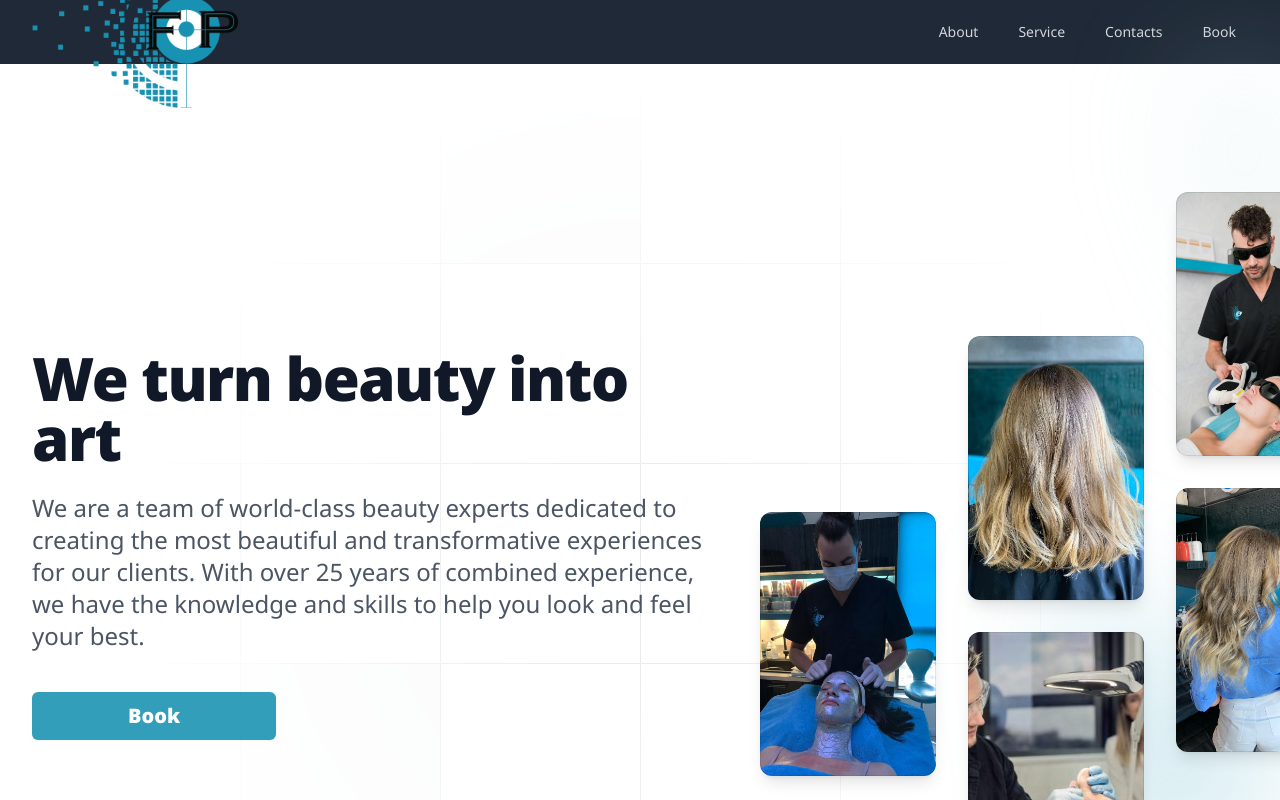
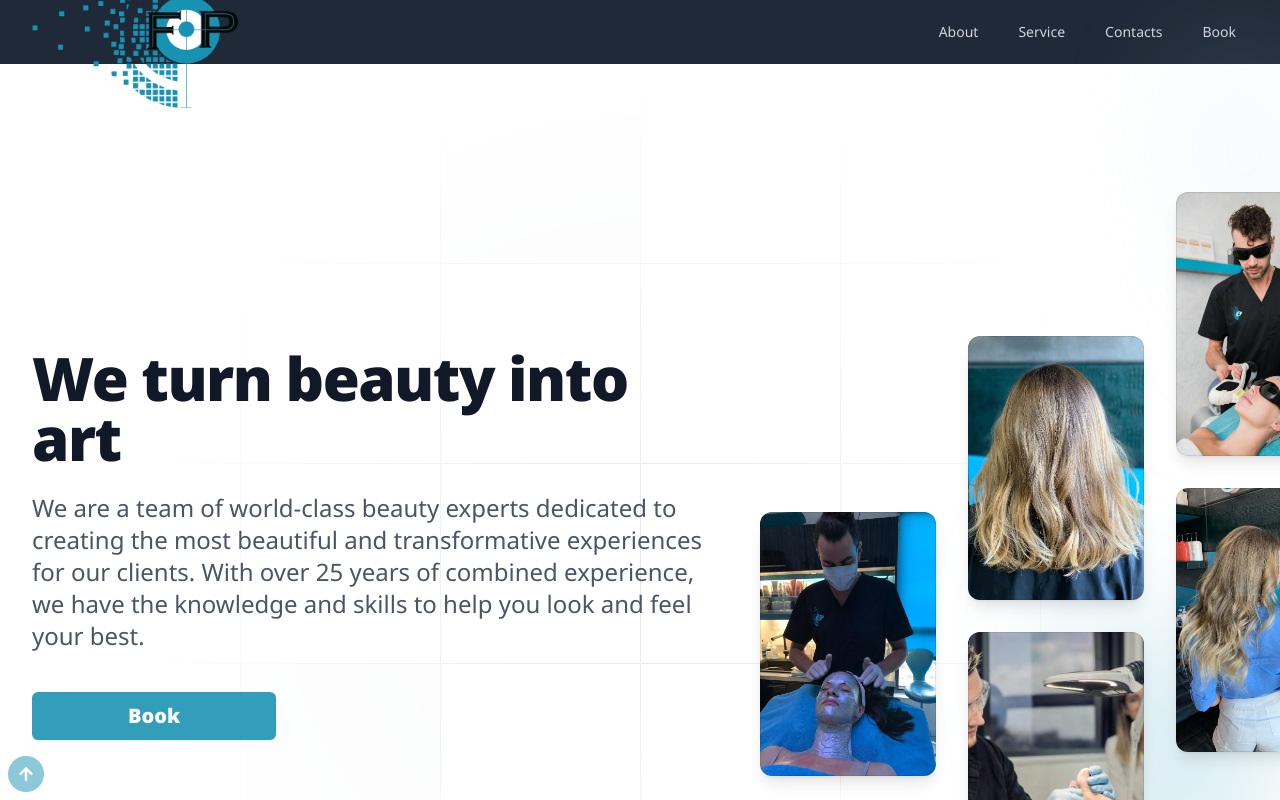
Before and after one commit to elfsvet/fp, a Next.js app: page / in a window 1280 px wide. Shown: the top 800 px of the page. Built offline with nearby package versions, Linux system fonts and the light colour scheme.

Commit message:
added a button to scroll to the top on main

```diff
--- a/src/app/page.tsx
+++ b/src/app/page.tsx
@@ -10,6 +10,14 @@ import { stepan as stepanText } from '../../data/stepan';
 import AboutCard from '@/src/components/AboutCard';
 import PhoneCard from '@/src/components/PhoneCard';
 import Hero from '@/src/components/Hero';
+import { FaArrowUp } from 'react-icons/fa';
+
+const isBrowser = () => typeof window !== 'undefined';
+
+function scrollToTop() {
+  if (!isBrowser()) return;
+  window.scrollTo({ top: 0, behavior: 'smooth' });
+}
 
 export default function Home() {
   return (
@@ -54,6 +62,12 @@ export default function Home() {
         firstName='Stepan'
         lastName='Matysik'
       />
+      <button
+        className='fixed bottom-0 left-0 rounded-full m-2  p-2.5 bg-fp/50 hover:bg-fp/40 focus-visible:outline focus-visible:outline-2 text-white focus-visible:outline-offset-2 focus-visible:outline-fp'
+        onClick={scrollToTop}
+      >
+        <FaArrowUp />
+      </button>
     </main>
   );
 }
```
